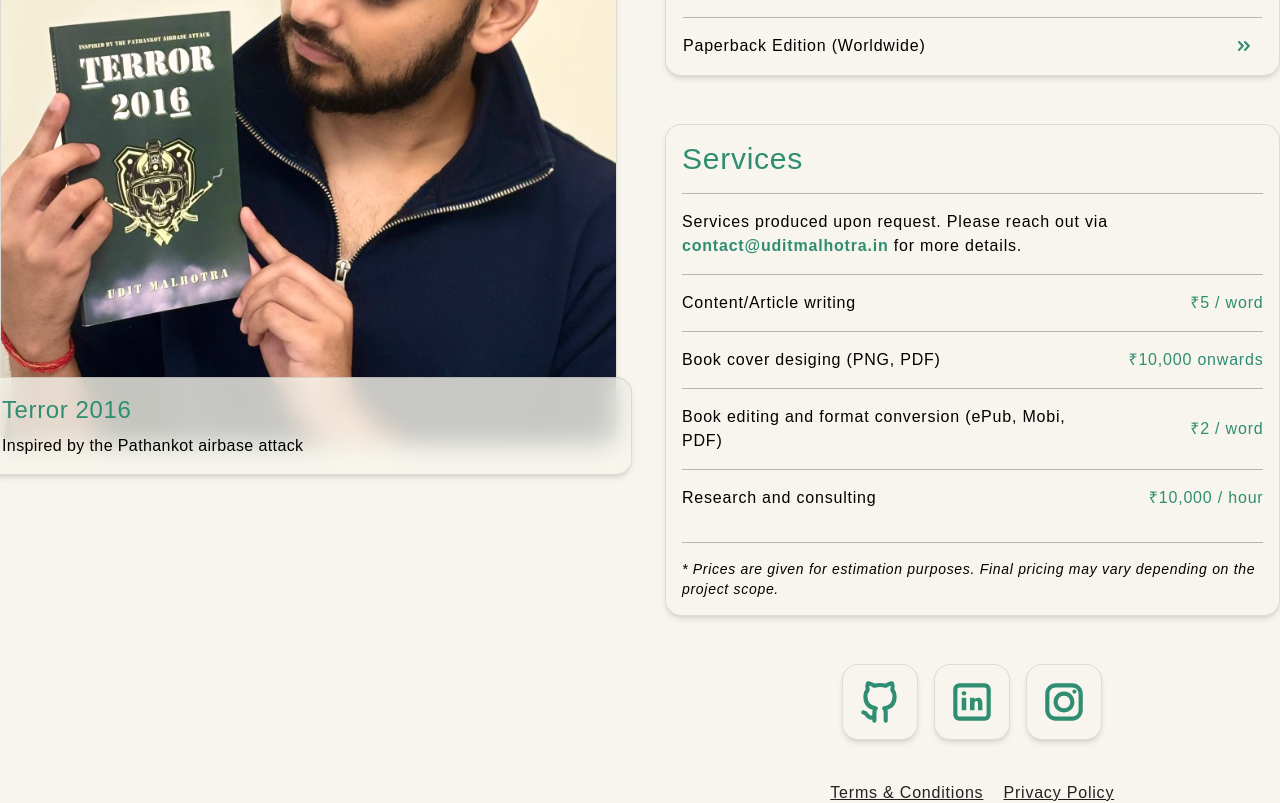
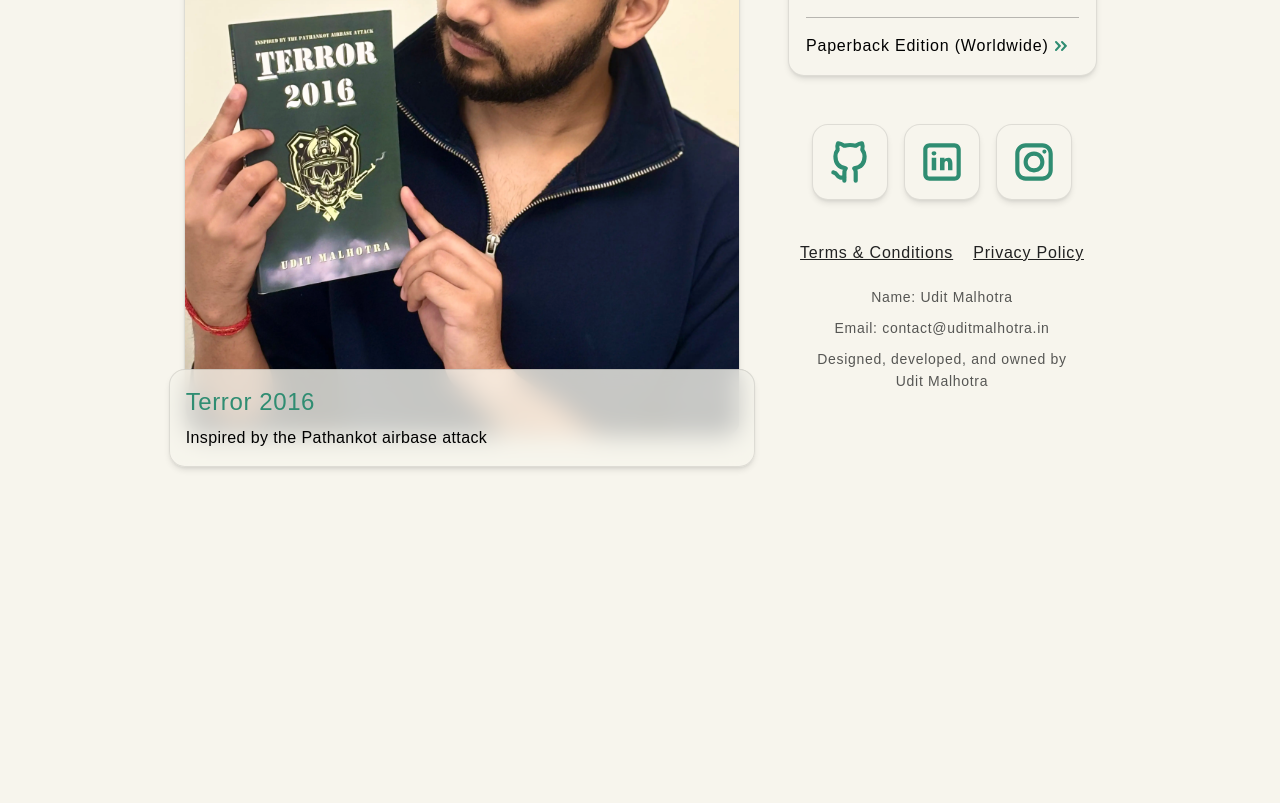
Before and after one commit to uditmalhotraa/udit-portfolio, a React (Vite) app: page /#/ in a window 1280 px wide. Shown: the part 400-1203 px from the top of the page. After the commit the page ends 876 px from the top, so only its background shows below. Built offline with nearby package versions, Linux system fonts and the light colour scheme.

Commit message:
Removing extra data

```diff
--- a/src/components/Home.jsx
+++ b/src/components/Home.jsx
@@ -87,7 +87,7 @@ export const Home = () => {
           })}
         </div>
       </div>
-      <div className="z-10 flex flex-col px-4 rounded-2xl !w-full h-auto border shadow-md border-black/10 dark:border-white/20 backdrop-blur-sm bg-cream dark:bg-black will-change-transform transform-gpu">
+      {/* <div className="z-10 flex flex-col px-4 rounded-2xl !w-full h-auto border shadow-md border-black/10 dark:border-white/20 backdrop-blur-sm bg-cream dark:bg-black will-change-transform transform-gpu">
         <div className="flex flex-row pt-4 gap-3 items-center ">
           <p className=" font-poppins text-3xl font-medium tracking-wide text-accent-light dark:text-accent-dark">
             Services
@@ -155,7 +155,7 @@ export const Home = () => {
             depending on the project scope.
           </p>
         </div>
-      </div>
+      </div> */}
     </div>
   );
 };
```
